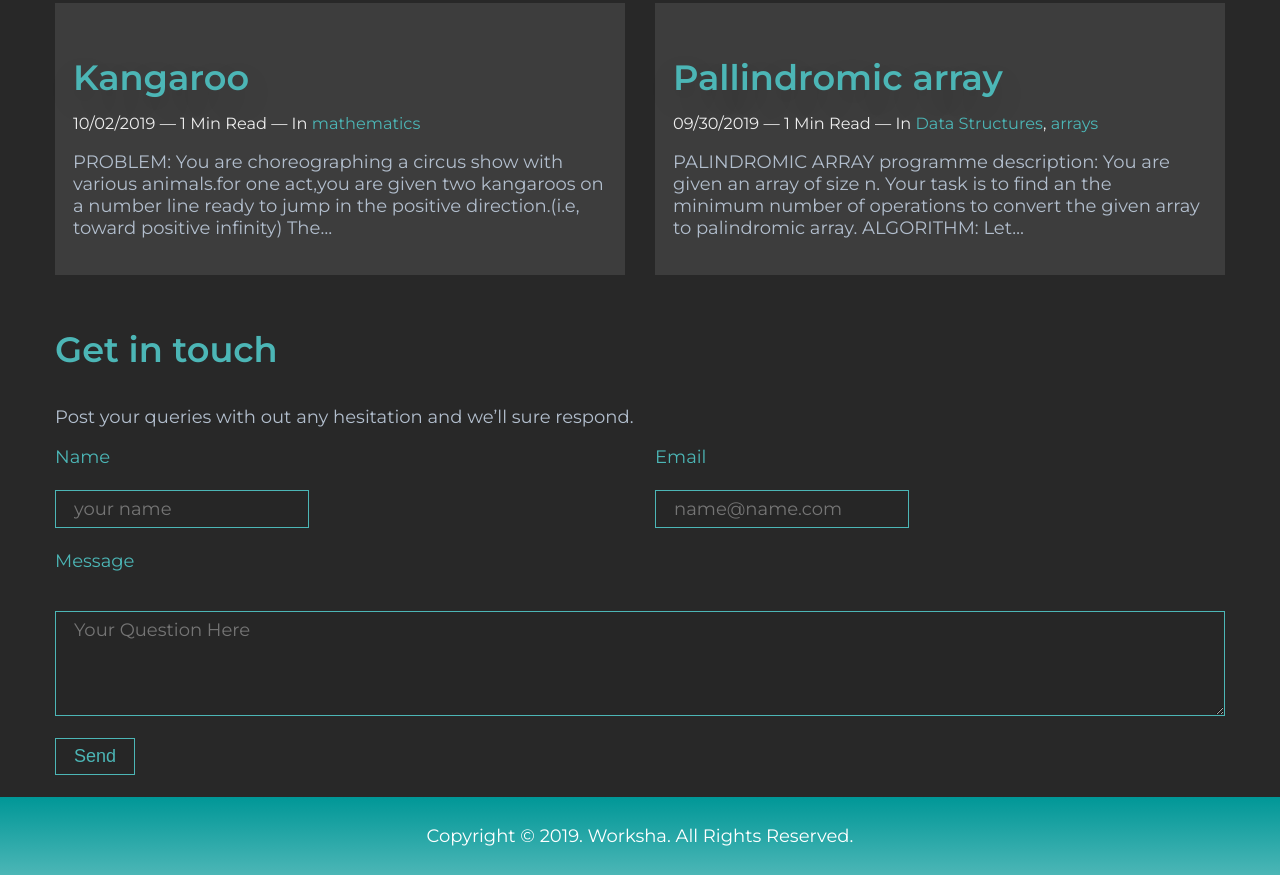
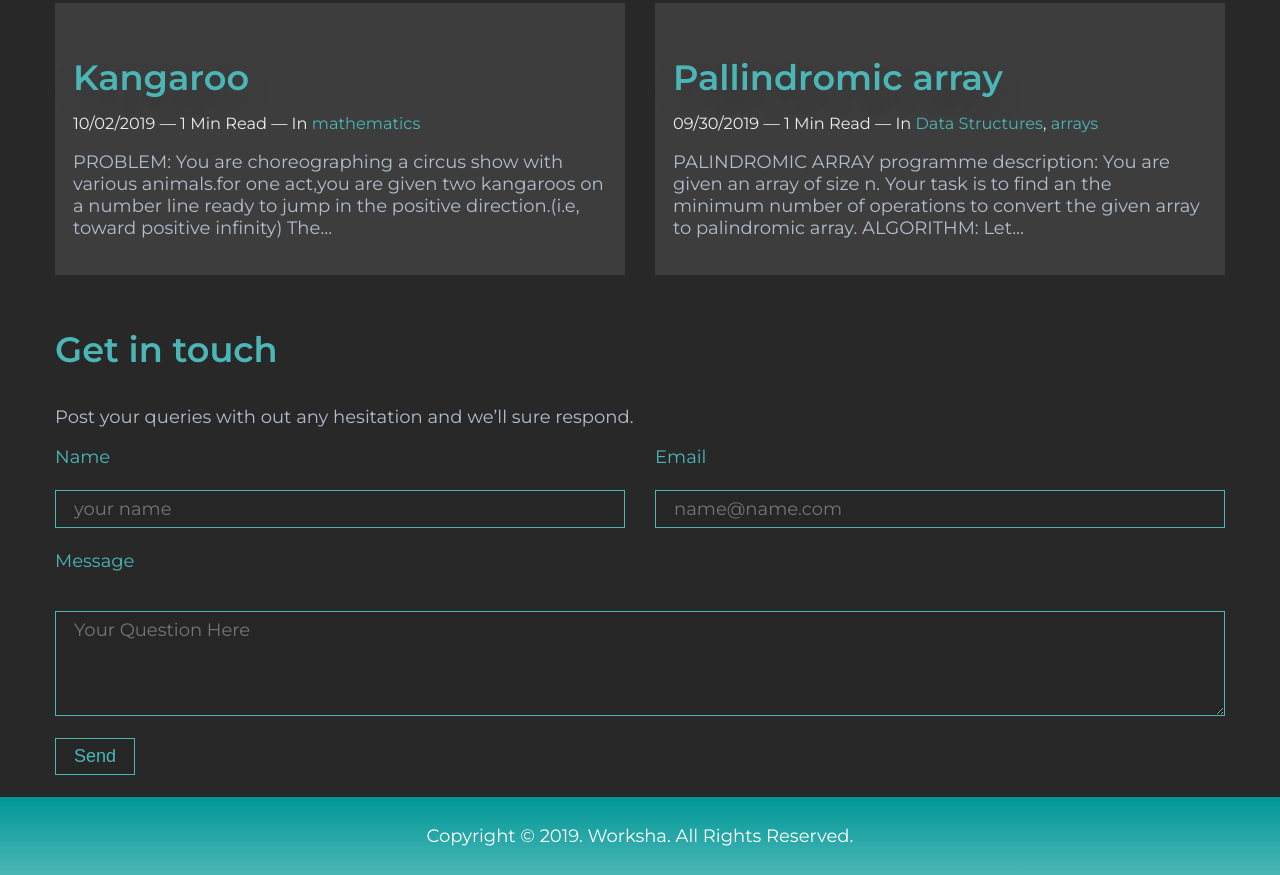
Before and after one commit to mittajithendra/worksha.com, a Gatsby site: page / in a window 1280 px wide. Shown: the part 1189-2064 px from the top of the page. Built offline with nearby package versions, Linux system fonts and the light colour scheme; Gatsby itself is replaced by a stand-in of ours.

Commit message:
updated query grid

```diff
--- a/src/components/Misc/Query.js
+++ b/src/components/Misc/Query.js
@@ -23,6 +23,8 @@ const Query = () => {
               <label for="name">Name</label>
               <br />
               <br />
+              <PageGrid columns="repeat(1,1fr)">
+                <div className="grid-container">
                   <input
                     id="name"
                     name="name"
@@ -31,10 +33,14 @@ const Query = () => {
                     required="required"
                   />
                 </div>
+              </PageGrid>
+            </div>
             <div>
               <label for="email">Email</label>
               <br />
               <br />
+              <PageGrid columns="repeat(1,1fr)">
+                <div className="grid-container">
                   <input
                     name="email"
                     placeholder="name@name.com"
@@ -42,6 +48,8 @@ const Query = () => {
                     id="email"
                     required="required"
                   />
+                </div>
+              </PageGrid>
             </div>
           </div>
         </PageGrid>
```
Lines whose indentation alone changed are shown as unchanged.
